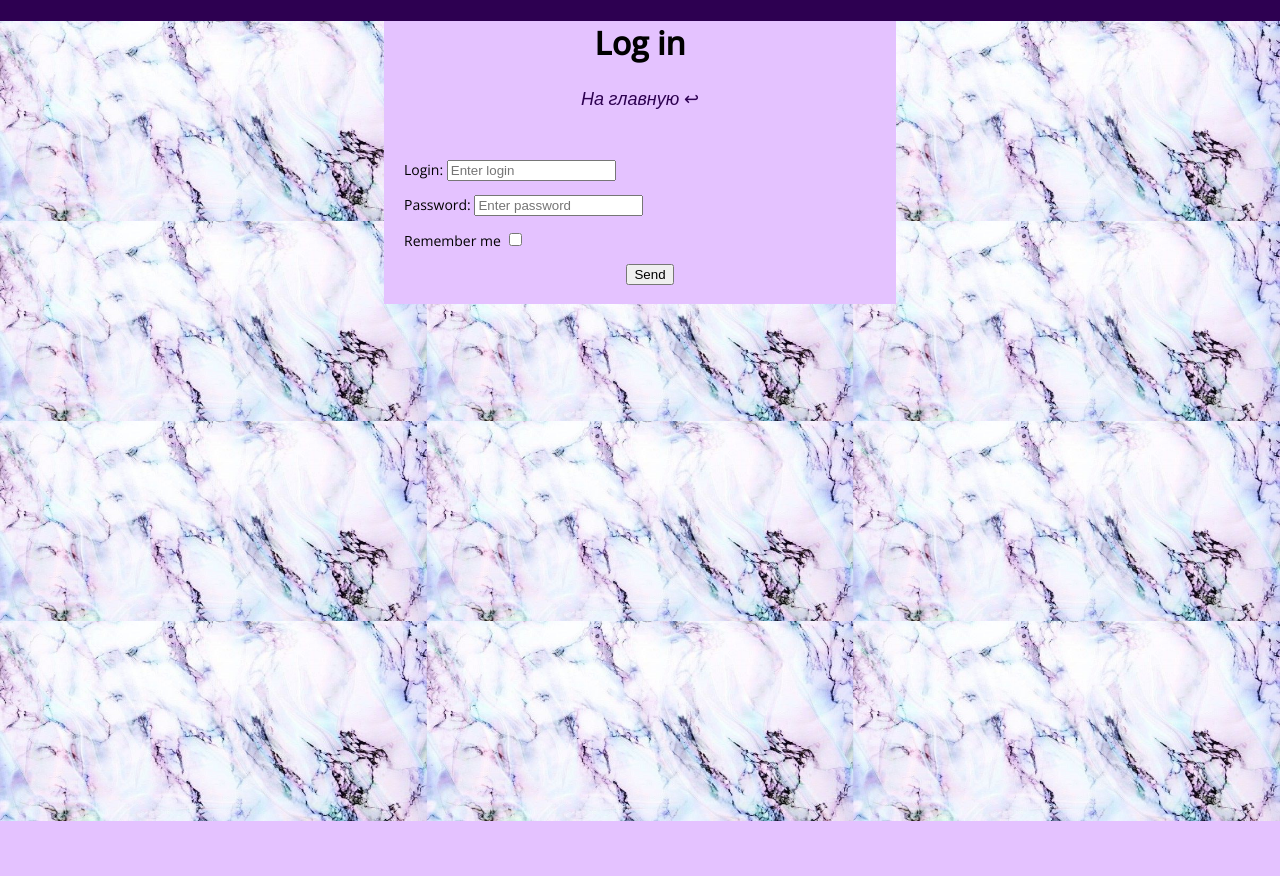
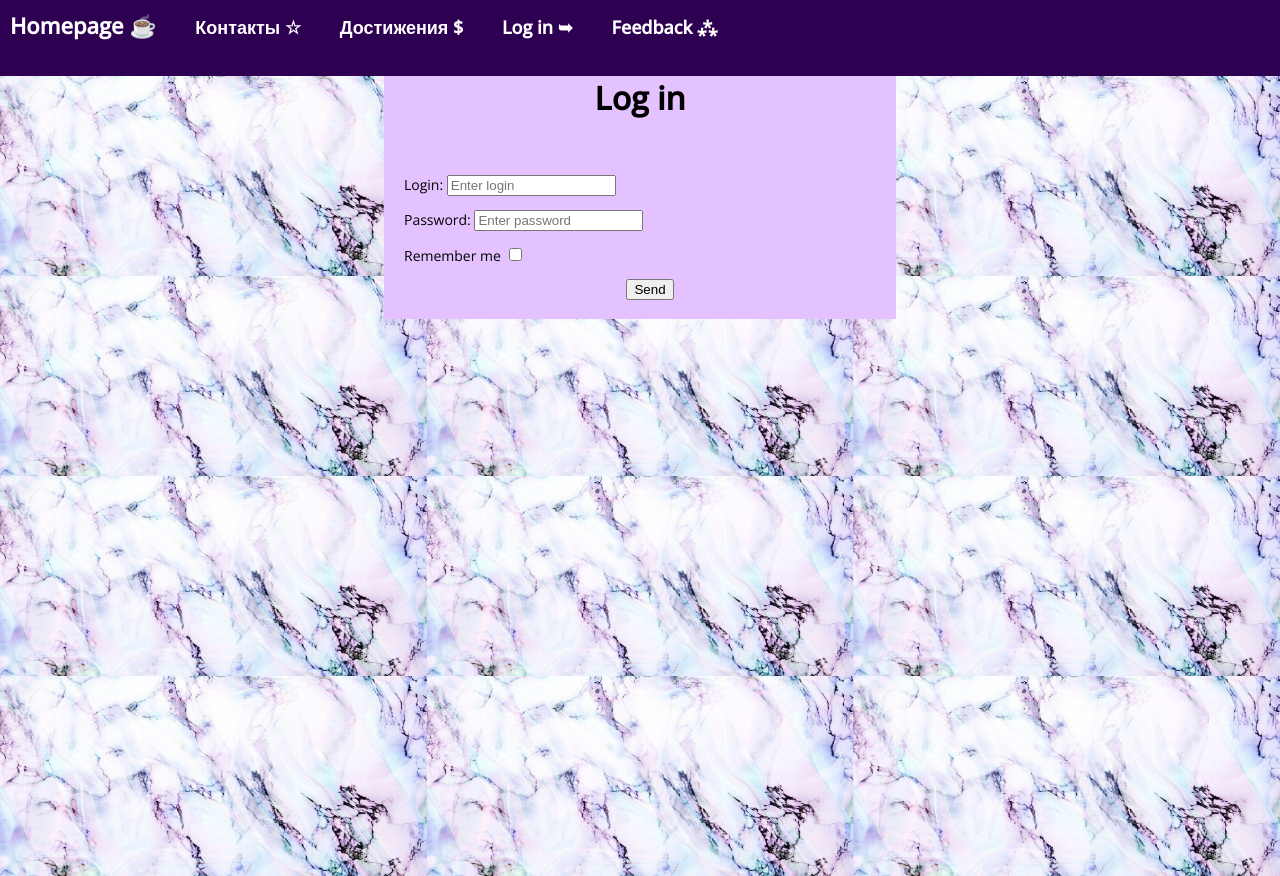
Before and after one commit to AnastasiaBykasova/bykasova-211-361-web-dev-2022-1, a PHP site: page /login.html in a window 1280 px wide. Before the commit the page ends 821 px from the top, so only its background shows below. Run offline with PHP 8.4, Linux system fonts and the light colour scheme; some web fonts are replaced.

Commit message:
little editing

```diff
--- a/index.html
+++ b/index.html
@@ -16,11 +16,11 @@
             <div class="container">
                 <div class="header-line">
                     <div class="nav">
-                        <a class="my-page">Homepage &#9749;</a>
+                        <a data-content="Homepage" class="my-page">Homepage &#9749;</a>
                         <a data-content="Контакты" href="#">Контакты &#9734;</a>
                         <a data-content="Достижения" href="#">Достижения &#36;</a>
+                        <a data-content="Log in" href="login.html">Log in &#10149;</a>
                         <a data-content="Feedback" href="feedback.html">Feedback &#8258;</a>
-                        <a data-content="Log in" href="login.html">Log in &#10149;</a>
                     </div>
                 </div>
             </div>
--- a/login.html
+++ b/login.html
@@ -7,22 +7,29 @@
     <link rel="preconnect" href="https://fonts.gstatic.com" crossorigin>
     <link href="https://fonts.googleapis.com/css2?family=Nabla&family=Open+Sans:ital,wght@0,400;0,500;1,400;1,500&family=Poppins&display=swap" rel="stylesheet">
     <title>Login_page</title>
-
 </head>
-
 <body>
     <header>
-
     </header>
-
-
-
     <main>
+        <div class="header">
+            <div class="container">
+                <div class="header-line">
+                    <div class="nav">
+                        <a data-content="Homepage" class="my-page" href="index.html">Homepage &#9749;</a>
+                        <a data-content="Контакты" href="#">Контакты &#9734;</a>
+                        <a data-content="Достижения" href="#">Достижения &#36;</a>
+                        <a data-content="Log in" href="login.html">Log in &#10149;</a>
+                        <a data-content="Feedback" href="feedback.html">Feedback &#8258;</a>
+                    </div>
+                </div>
+            </div>
+        </div>
         <div class="background-login">
-            <div class="container">
-            <form class="login_form" method="post">
+            <div class="container-login-form">
+            <form class="login_form" method="post" name="login_form">
                 <h1>Log in</h1>
-                <p><a class="hp-back" href="index.html"><i>На главную</i> &#8617;</a></p>
+                <!--<p><a class="hp-back" href="index.html"><i>На главную</i> &#8617;</a></p>-->
                 <div class="elements-login">
                     <p>Login: <input type="text" name="log-name"placeholder="Enter login" size="18"/></p>
                     <p>Password: <input type="password" name="pass-name"placeholder="Enter password" size="18"/></p>
@@ -32,22 +39,11 @@
                            <button type="reset">Send</button>
                         </div>
                     </p>
-
                 </div>
             </form>
             </div>
         </div>
-
-
-
     </main>
-
-
-
     <footer>
-
     </footer>
-
-
-
 </body>
--- a/login_style.css
+++ b/login_style.css
@@ -4,6 +4,64 @@ body {
     overflow: hidden;
     background-color: #2D0051;
 }
+
+.container {
+    margin: 0px;
+}
+.header {
+    margin: 0px;
+}
+.nav {
+    color: white;
+    text-decoration: none;
+    position: relative;
+    top: -15px;
+    object-position: center;
+    vertical-align: text-bottom;
+    font-weight: 700;
+    font-size: 14px;
+}
+
+
+.header-line {
+    padding-top: 25px;
+    display: flex;
+    margin: 0px;
+    padding-bottom: -20px;
+}
+.my-page {
+    color: white;
+    text-decoration: none;
+    font-weight: 700;
+    font-size: 22px;
+}
+a {
+    color: #fff;
+    text-decoration: none;
+    position: relative;
+    text-decoration: none;
+    margin-right: 25px;
+    margin-left: 10px;
+    object-position: center;
+    font-weight: 700;
+    font-size: 18px;
+}
+a:hover:before {
+    clip: rect(0, 190px, 190px, 0);
+}
+a:before {
+    position: absolute;
+    left: 0;
+    top: 0;
+    content: attr(data-content);
+    display: inline-block;
+    color: #e4c2ff;
+    width: 100%;
+    clip: rect(0, 0, 190px, 0);
+    -webkit-transition: clip cubic-bezier(0.25, 0.46, 0.45, 0.94) 200ms;
+    transition: clip cubic-bezier(0.25, 0.46, 0.45, 0.94) 300ms;
+}
+
 .background-login {
     padding-top: -10px;
     margin: 0;
@@ -13,15 +71,18 @@ body {
     background-size: 30%;
     margin-bottom: -40px;
 }
-.container {
+
+.container-login-form {
     margin: 0 30%;
     padding-left: 0px;
+    padding-top: 0px;
     background-color: #e4c2ff;
     background-size: cover;
     width: 40%;
     position:relative;
     text-align: center;
 }
+
 .elements-login {
     text-align: left;
     padding-left: 20px;
@@ -29,13 +90,14 @@ body {
     padding-bottom: 5px;
     padding-top: 20px;
 }
+/*
 .hp-back {
     color: #2D0051;
     text-decoration: none;
     font-weight: 500;
     font-size: 18px;
     text-align: center;
-}
+}*/
 .send-button {
     text-align: center;
 }
```
Also changed, not shown: feedback.html (+15 -2 lines), feedback_style.css (+61 -2 lines).
